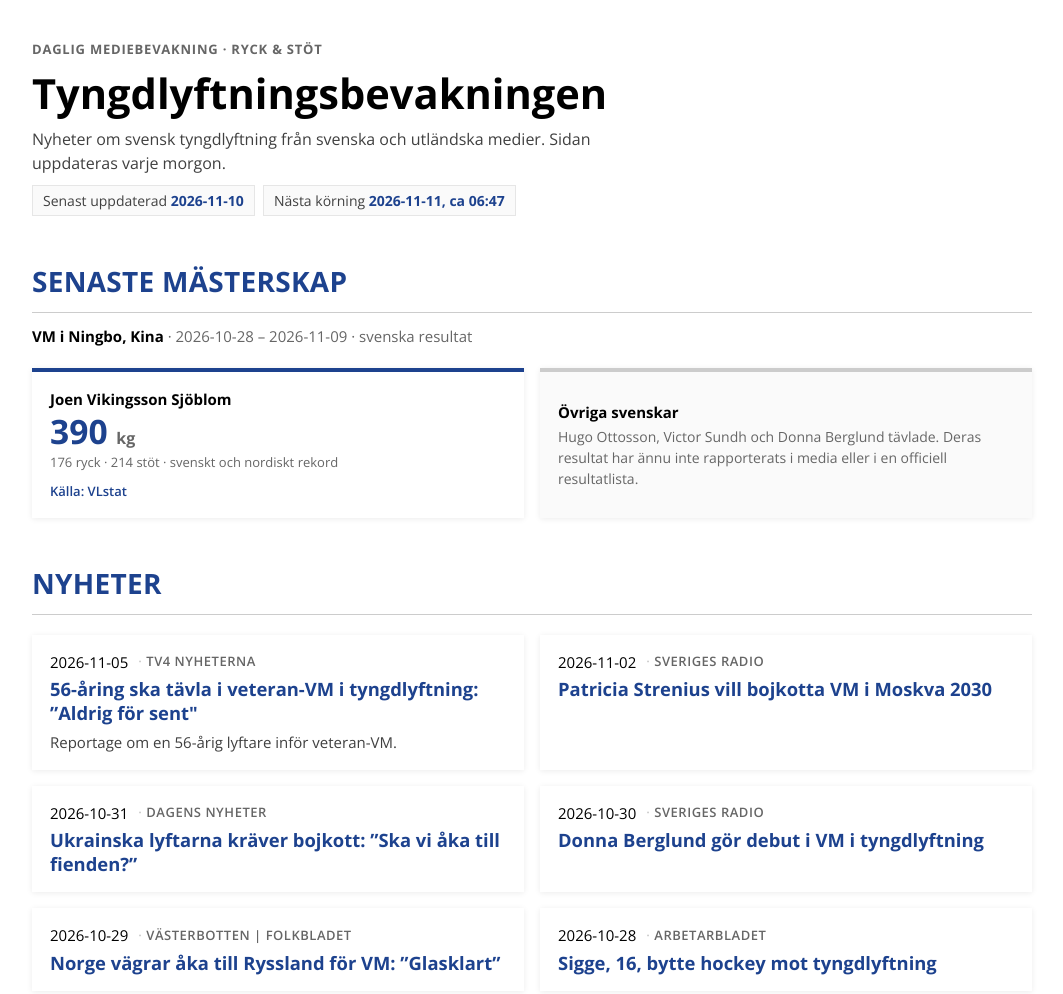
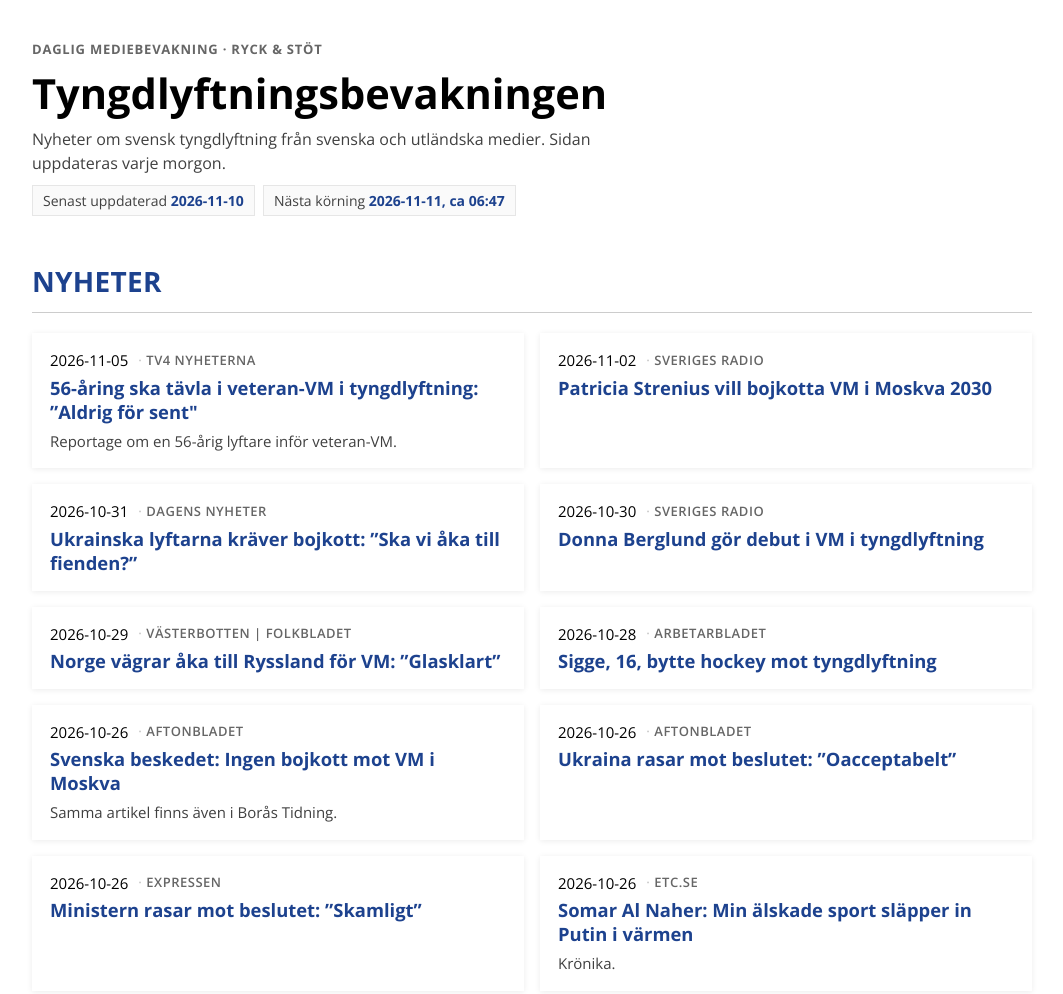
Before and after one commit to eliashejdenberg/nyhetss-kning, a plain HTML site: page index.html in a window 1280 px wide. Shown: the top 994 px of the page, without its empty margins (108-1171 px from the left). Drawn offline with nearby package versions, Linux system fonts and the light colour scheme.

Commit message:
Ta bort resultattavlan Senaste mästerskap
Co-Authored-By: Claude Opus 5.5 <noreply@anthropic.com>
Claude-Session: https://claude.ai/code/session_01LCCiN8z8sG6AmYWxBwEJnZ

```diff
--- a/index.html
+++ b/index.html
@@ -69,15 +69,6 @@ section{display:flex;flex-direction:column;gap:20px}
     <div class="meta"><span>Senast uppdaterad <b>2026-11-10</b></span><span>Nästa körning <b>2026-11-11, ca 06:47</b></span></div>
   </header>
 
-  <section aria-labelledby="vm">
-    <h2 id="vm">Senaste mästerskap</h2>
-    <p class="boardmeta"><b>VM i Ningbo, Kina</b> · 2026-10-28 – 2026-11-09 · svenska resultat</p>
-    <div class="board" data-event="VM Ningbo 2026">
-      <div class="lift"><span class="name">Joen Vikingsson Sjöblom</span><span class="kg">390 <small>kg</small></span><span class="det">176 ryck · 214 stöt · svenskt och nordiskt rekord</span><a class="cite" href="http://vlstat.dk/Rangliste.aspx?Language=SE" target="_blank" rel="noopener">Källa: VLstat</a></div>
-      <div class="lift pending"><span class="name">Övriga svenskar</span><span class="det">Hugo Ottosson, Victor Sundh och Donna Berglund tävlade. Deras resultat har ännu inte rapporterats i media eller i en officiell resultatlista.</span></div>
-    </div>
-  </section>
-
   <section aria-labelledby="flode">
     <h2 id="flode">Nyheter</h2>
     <div class="feed">
```
Also changed, not shown: feed.xml (+1 -1 lines), src/sida.html (+0 -9 lines).
